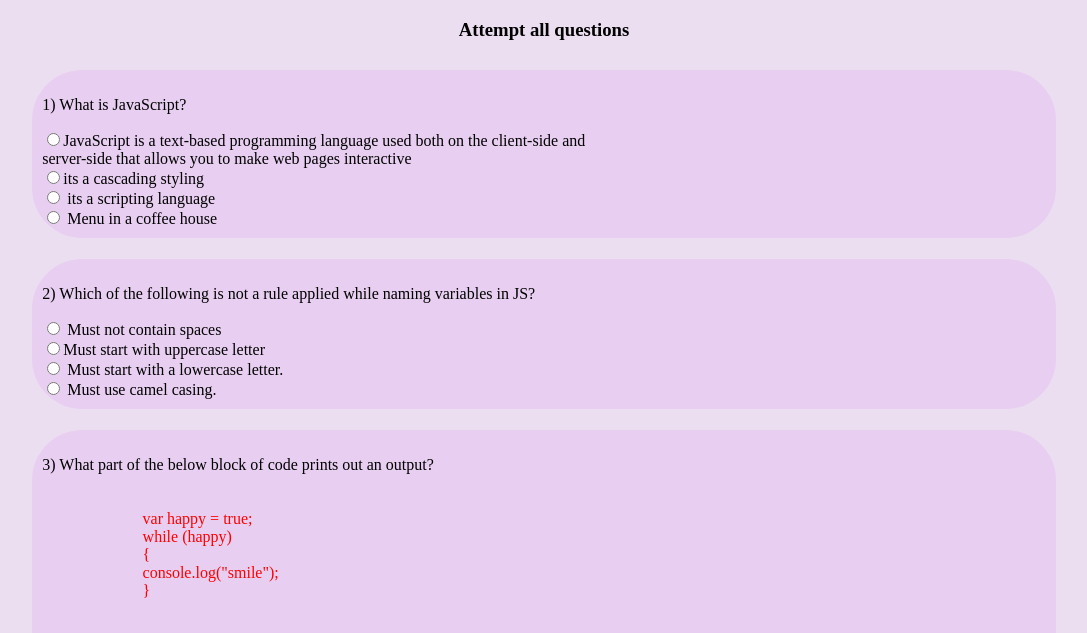
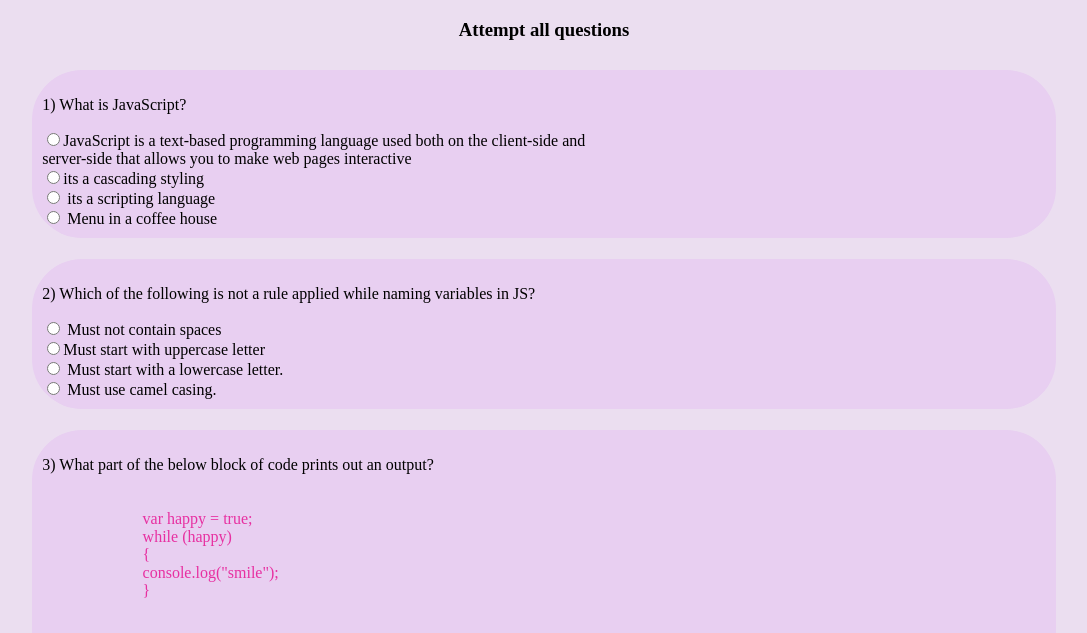
Before and after one commit to Njokinuthia/week-3-independent-project-, a plain HTML site: page index.html in a window 1280 px wide. Shown: the part 276-909 px from the top of the page, without its empty margins (96-1183 px from the left). Drawn offline with Linux system fonts and the light colour scheme.

Commit message:
style: questions - make code color more vsible

```diff
--- a/css/style.css
+++ b/css/style.css
@@ -49,7 +49,7 @@
 }
 
 span{
-  color:red;
+  color:rgb(231, 48, 161);
   padding-left: 10%;
 }
 
```
